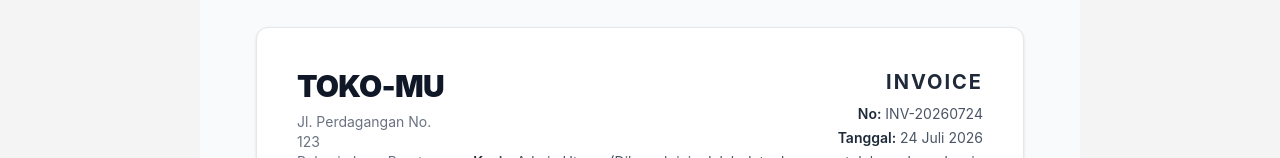
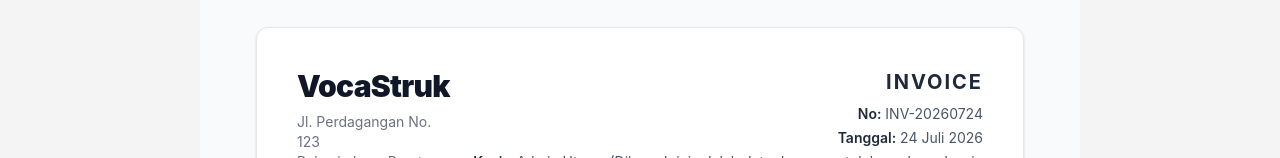
Before and after one commit to amahrkt/voice-invoice, a Next.js app: page /print in a window 1280 px wide. Shown: the part 206-364 px from the top of the page. Built offline with nearby package versions, Linux system fonts and the light colour scheme.

Commit message:
Di print ganti toko-mu ke VocaStruk

```diff
--- a/src/app/print/page.tsx
+++ b/src/app/print/page.tsx
@@ -46,7 +46,7 @@ export default function PrintPage() {
           {/* Kop Surat / Header Faktur */}
           <div className="flex flex-col sm:flex-row justify-between items-start border-b border-gray-200 pb-6 mb-6 gap-4">
             <div>
-              <h2 className="text-3xl font-black text-gray-900 tracking-tight">TOKO-MU</h2>
+              <h2 className="text-3xl font-black text-gray-900 tracking-tight">VocaStruk</h2>
               <p className="text-sm text-gray-500 mt-2">
                 Jl. Perdagangan No. 123<br />
                 Bekasi, Jawa Barat
```
